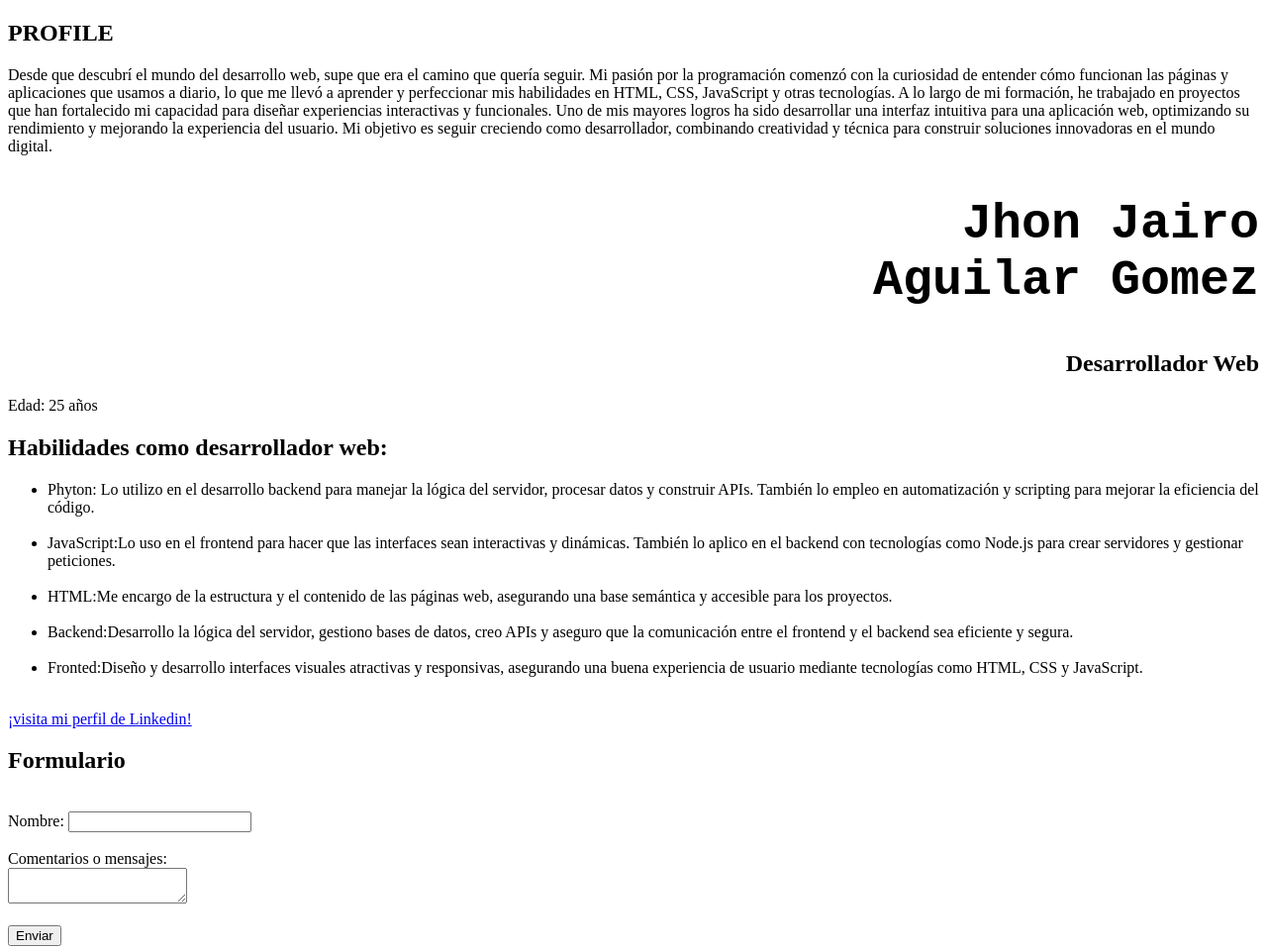
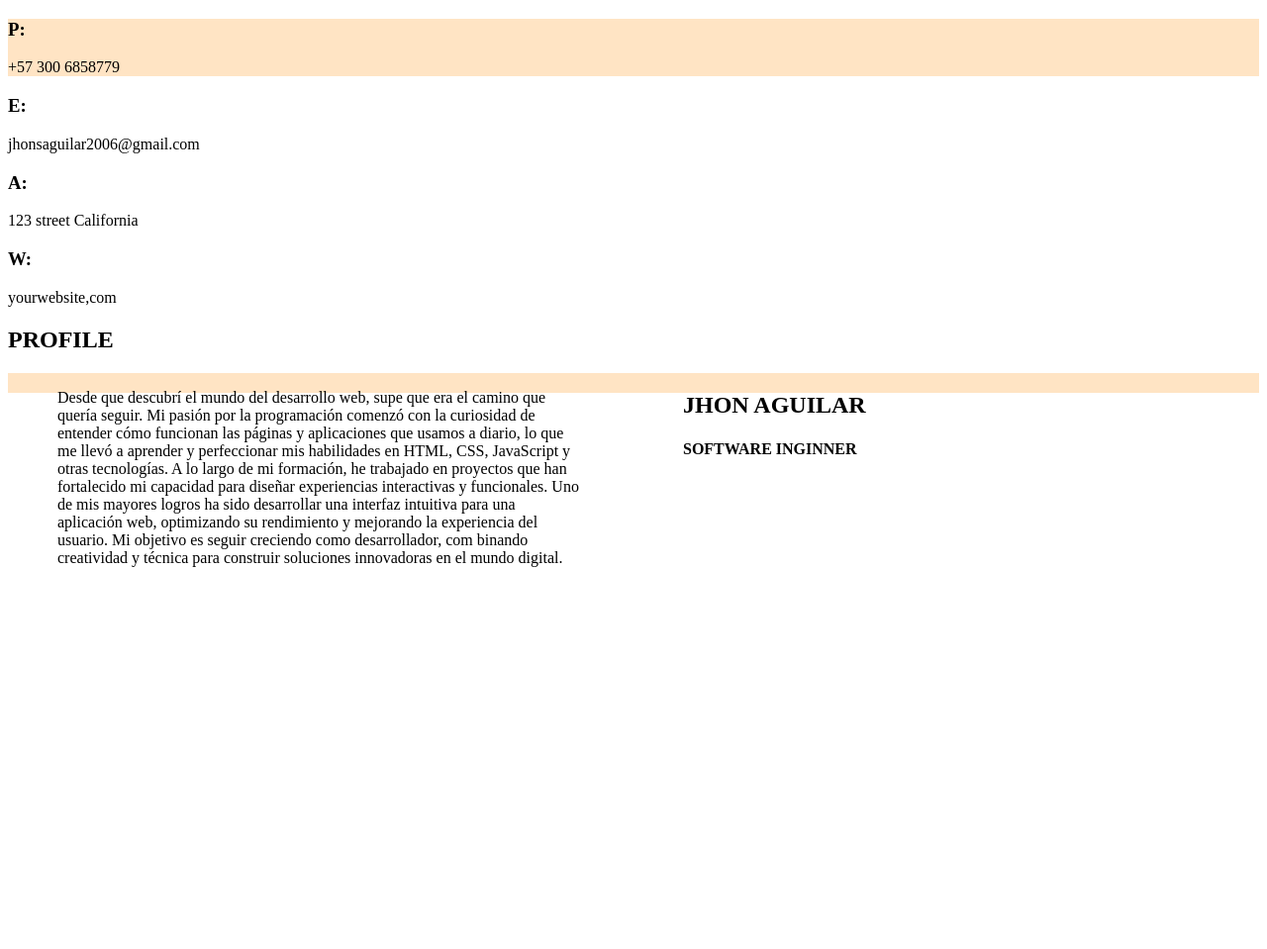
Before and after one commit to Jhon0206-wii/Laboratorio-3b, a plain HTML site: page index.html in a window 1280 px wide. Shown: the whole page at 99% size. After the commit the page ends 800 px from the top, so only its background shows below. Drawn offline with Linux system fonts and the light colour scheme.

Commit message:
Add files via upload

```diff
--- a/index.html
+++ b/index.html
@@ -7,67 +7,51 @@
     <link rel="stylesheet" href="styles.css">
 </head>
 <body>
-<section>
-<div class="profile">
-     <h2>PROFILE</h2>
-    <div class="profile-container">
-        <div class="nombre-element">
-            <p>Desde que descubrí el mundo del desarrollo web, supe que era el camino que quería seguir. Mi pasión por la programación comenzó
-                con la curiosidad de entender cómo funcionan las páginas y aplicaciones que usamos a diario, lo que me llevó a aprender y perfeccionar
-                mis habilidades en HTML, CSS, JavaScript y otras tecnologías. A lo largo de mi formación, he trabajado en proyectos que han
-                fortalecido mi capacidad para diseñar experiencias interactivas y funcionales. Uno de mis mayores logros ha sido desarrollar
-                una interfaz intuitiva para una aplicación web, optimizando su rendimiento y mejorando la experiencia del usuario. Mi objetivo es
-                seguir creciendo como desarrollador, combinando creatividad y técnica para construir soluciones innovadoras en el mundo digital.
-            </p>
-        <div>
-         <div class="nombre-element">
-           <h1 class="nombre">Jhon Jairo <br> Aguilar Gomez</h1>
-           <h2 id="nombre">Desarrollador Web</h2>
+    <section>
+       <div class="numero">
+         <h3>P:</h3>
+         <p>+57 300 6858779</p>
+       </div>
+        <div class="correo">
+         <h3>E:</h3>
+         <p>jhonsaguilar2006@gmail.com</p>
+       </div>
+        <div class="direccion">
+         <h3>A:</h3>
+         <p>123 street California</p>
+        </div>
+        <div class="sitio">
+         <h3>W:</h3>
+         <p>yourwebsite,com</p>
+        </div>
+    </section>
+   <section>
+      <div class="Pofile">
+          <h2>PROFILE</h2>
+          <div class="profile-container">
+              <div class="name-element">
+                  <P>
+                        Desde que descubrí el mundo del desarrollo web, supe que era el camino que quería seguir.
+                        Mi pasión por la programación comenzó con la curiosidad de entender cómo funcionan las páginas
+                        y aplicaciones que usamos a diario, lo que me llevó a aprender y perfeccionar mis habilidades
+                        en HTML, CSS, JavaScript y otras tecnologías. A lo largo de mi formación, he trabajado en proyectos
+                        que han fortalecido mi capacidad para diseñar experiencias interactivas y funcionales. Uno de
+                         mis mayores logros ha sido desarrollar una interfaz intuitiva para una aplicación web, optimizando
+                        su rendimiento y mejorando la experiencia del usuario. Mi objetivo es seguir creciendo como
+                        desarrollador, com binando creatividad y técnica para construir soluciones innovadoras en el mundo digital.
+                  </P>
+              </div>
+              <div class="name-element border">
+                    <h1>JHON AGUILAR</h1>
+                    <h4>SOFTWARE INGINNER</h4>
+              </div>
          </div>
-    <div>
-<div>
-</section>
+      </div>
+   </section>
 
 
 
-    <p>Edad: 25 años</p>
-      <h2>Habilidades como desarrollador web:</h2>
-      <ul>
-        <li>Phyton:  Lo utilizo en el desarrollo backend para manejar la lógica del servidor, procesar datos y construir APIs.
-         También lo empleo en automatización y scripting para mejorar la eficiencia del código.</li><br>
 
-        <li>JavaScript:Lo uso en el frontend para hacer que las interfaces sean interactivas y dinámicas.
-             También lo aplico en el backend con tecnologías como Node.js para crear servidores y gestionar peticiones.</li><br>
-
-        <li>HTML:Me encargo de la estructura y el contenido de las páginas web, asegurando una base semántica y accesible
-             para los proyectos.</li><br>
-
-        <li>Backend:Desarrollo la lógica del servidor, gestiono bases de datos, creo APIs y aseguro que la comunicación
-            entre el frontend y el backend sea eficiente y segura.</li><br>
-
-        <li>Fronted:Diseño y desarrollo interfaces visuales atractivas y responsivas, asegurando una buena experiencia
-            de usuario mediante tecnologías como HTML, CSS y JavaScript.</li><br>
-        </ul>
-
-
-
-        <a href="https://es.linkedin.com/learning/">¡visita mi perfil de Linkedin!</a>
-
-
-
-<div>
-    <section id="formulario">
-    <h2>Formulario</h2><br>
-
-        <form>
-            <label for="nombre">Nombre:</label>
-            <input type="text" id="nombre" name="nombre"><br><br>
-            <label for="mensaje">Comentarios o mensajes:</label><br>
-            <textarea id="comentario" name="mensaje"></textarea><br><br>
-            <button type="submit">Enviar</button>
-            </form>
-        </section>
-</div>
 
 </body>
 </html>
--- a/styles.css
+++ b/styles.css
@@ -1,9 +1,40 @@
-.nombre{
-    font-family: monospace;
+.numero{
     text-align: right;
-    font-size: 50px;
+    background-color: bisque;
+    text-align: justify;
 }
-#nombre{
-   text-align: justify;
-    text-align: right;
+.container {
+    margin: 0px;
+    background-color: white;
+    text-align: center;
+    width: 100px;
+    border-radius: 50px;
+    padding: 10px;
 }
+container imag {
+    background-color: inherit;
+}
+.name-element {
+    background-color: white;
+    width: 100%;
+    padding-left: 50px;
+    padding-right: 50px;
+}
+.name-element {
+    padding: none;
+    width: 50%;
+    background-color: bisque;
+height: 20px;
+    padding: auto;
+}
+
+.margen {
+    margin-left: 10px;
+}
+.profile-container {
+    display: flex;
+}
+.borde {
+    border-left: 2px black solid;left: 665px;right: 900px;  position: absolute;
+    padding-left: 18px;
+}
```
